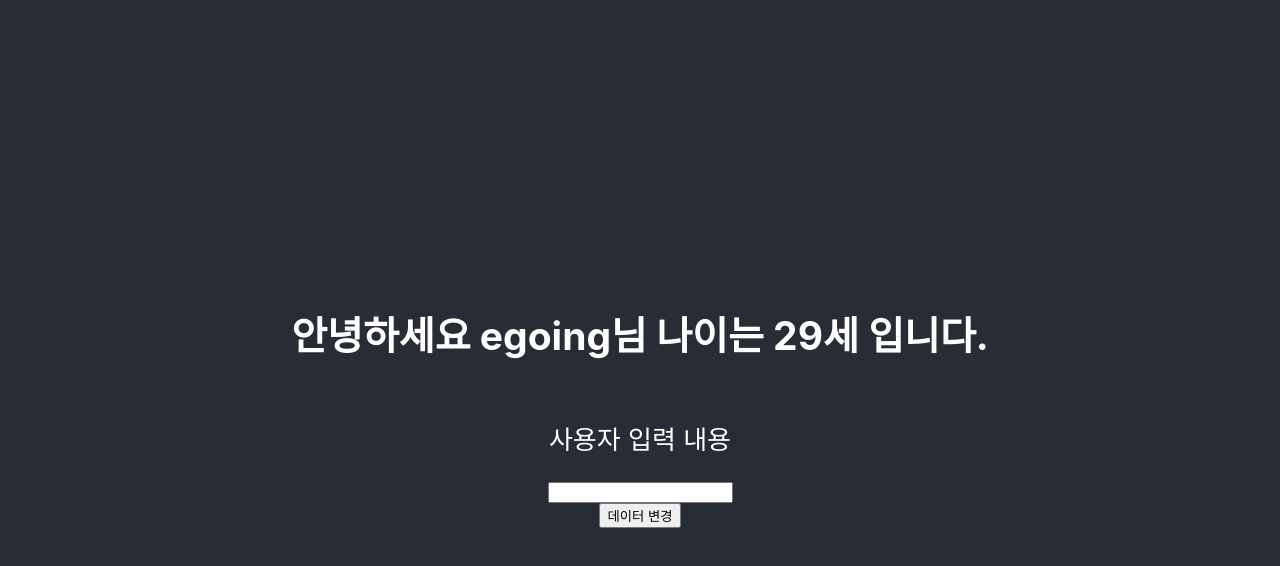
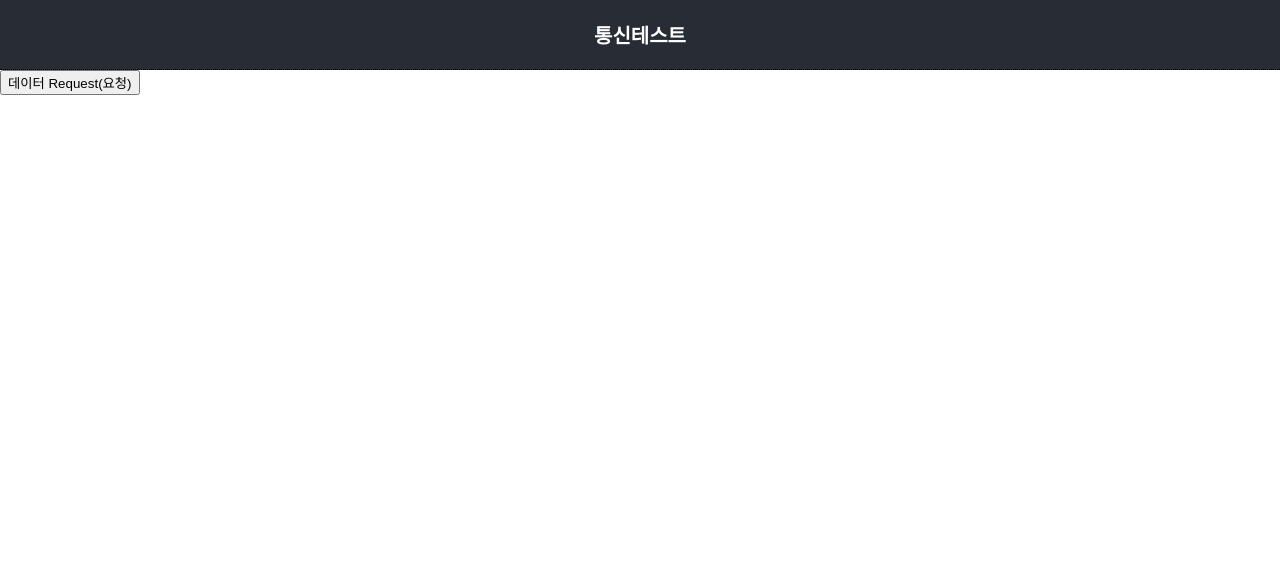
Before and after one commit to hweyoung/finTech220516, a React (Create React App) app in the folder fintech/: page /axiosTest in a window 1280 px wide. Shown: the top 566 px of the page. Built offline with nearby package versions, Linux system fonts and the light colour scheme.

Commit message:
axios를 이용한 http 통신 테스트

```diff
--- a/fintech/package.json
+++ b/fintech/package.json
@@ -8,7 +8,9 @@
     "@testing-library/user-event": "^13.5.0",
     "react": "^18.1.0",
     "react-dom": "^18.1.0",
+    "react-router-dom": "^6.3.0",
     "react-scripts": "5.0.1",
+    "styled-components": "^5.3.5",
     "web-vitals": "^2.1.4"
   },
   "scripts": {
--- a/fintech/src/App.js
+++ b/fintech/src/App.js
@@ -1,17 +1,18 @@
-import logo from './logo.svg';
-import './App.css';
-import Welcome from './components/Welcome'
-import StateAndEvent from './components/StateAndEvent';
+import { BrowserRouter, Routes, Route } from "react-router-dom";
+import Welcome from "./components/Welcome";
+import ArrayMap from "./components/ArrayMap";
+import AxiosTest from "./pages/AxiosTest";
 
 
 function App() {
   return (
-    <div className="APP">
-      <header className = "App-header">
-      <Welcome username="egoing" age = "29"></Welcome>
-      <StateAndEvent></StateAndEvent>
-      </header>
-    </div>
+    <BrowserRouter>
+      <Routes>
+        <Route path="/a" element={<Welcome/>}></Route>
+        <Route path="/b" element={<ArrayMap/>}></Route>
+        <Route path="/axiosTest" element={<AxiosTest/>}></Route>
+      </Routes>
+    </BrowserRouter>
   );
 }
 
--- /dev/null
+++ b/fintech/src/components/ArrayMap.js
@@ -0,0 +1,27 @@
+import React,{ useState } from 'react'
+import Welcome from './Welcome';
+
+const ArrayMap = () => {
+  const [users, setUsers] = useState([
+    { name: "홍길동", age: 12, height: 180 },
+    { name: "동", age: 18, height: 180 },
+    { name: "길동", age: 16, height: 180 },
+  ]);
+  //state useState 를 통해서 데이터를 선언
+
+  return (
+    <div>
+        {
+            users.map(({name, age})=>{
+                // return (<p>{user.age}세 {user.name} 님 안녕하세요</p>)
+                return (<Welcome username={name} age={age}></Welcome>)
+            })
+        }
+        {/* <Welcome username={users[0].name} age={users[0].age}></Welcome>
+        <Welcome username={users[1].name} age={users[1].age}></Welcome>
+        <Welcome username={users[2].name} age={users[2].age}></Welcome> */}
+    </div>
+  )
+}
+
+export default ArrayMap
--- a/fintech/src/components/StateAndEvent.js
+++ b/fintech/src/components/StateAndEvent.js
@@ -1,23 +1,22 @@
-//react snipet사용 rafce
-import React from 'react'
+import React, { useState } from 'react'
 
-let userText = "사용자 입력 내용"
+const StateAndEvent = () => {
+
+  //let userText = "사용자 입력 내용";
+  const [userText, setUserText] = useState("초기 값 입니다.");
 
   const handleClick = () => {
       alert("test");
   }
 
-const handleChange =(event)=>{
-    //구조분해
+  const handleChange = (event) => {
     const {value} = event.target;
-    userText = value;
-    console.log(userText);
+    setUserText(value)
   }
 
-const StateAndEvent = () => {
   return (
     <>
-        <p>사용자 입력 내용</p>
+        <p>{userText}</p>
         <input onChange={handleChange}></input>
         <button onClick={handleClick}>데이터 변경</button>
     </>
--- /dev/null
+++ b/fintech/src/components/common/AppBar.js
@@ -0,0 +1,20 @@
+import React from 'react'
+import styled from 'styled-components';
+
+const AppBarBlock = styled.div`
+    border-bottom: 1px dotted #000;
+    background-color: #282c34;
+    color: white;
+    text-align: center;
+    padding: 20px;
+    font-size: 20px;
+    font-weight: bold;
+`
+
+const AppBar = ({title}) => {
+  return (
+    <AppBarBlock>{title}</AppBarBlock>
+  )
+}
+
+export default AppBar
--- /dev/null
+++ b/fintech/src/pages/AxiosTest.js
@@ -0,0 +1,22 @@
+import React, { useState } from 'react'
+import AppBar from '../components/common/AppBar';
+import axios from 'axios'
+
+const AxiosTest = () => {
+  const [data, setData] = useState();
+  const handleClick = () => {
+    console.log('hello');
+    axios.get("https://naver.com").then((data)=>{
+        console.log(data)
+    })
+  }
+
+  return (
+    <>
+      <AppBar title={"통신테스트"}/>
+      <button onClick={handleClick}>데이터 Request(요청)</button>
+    </>
+  )
+}
+
+export default AxiosTest
```
Also changed, not shown: 1 other file (tests, documents, lock files or other folders). Lines whose indentation alone changed are shown as unchanged.
